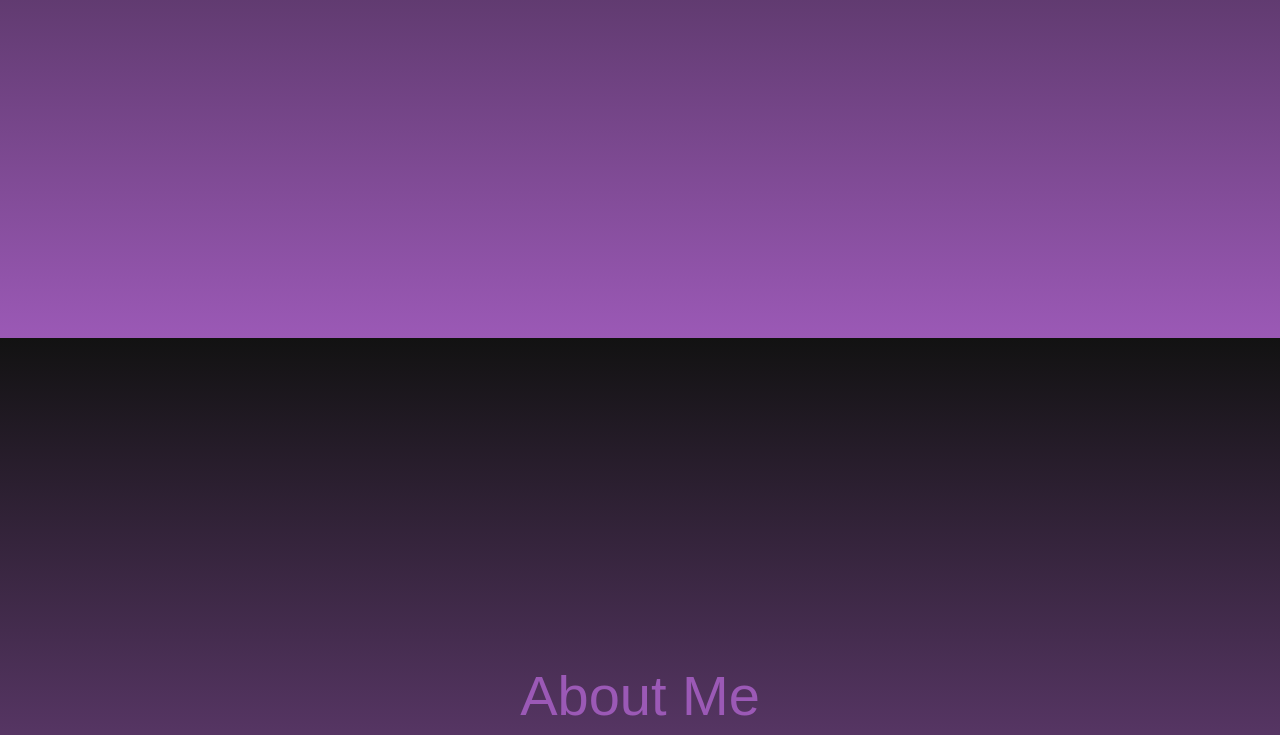
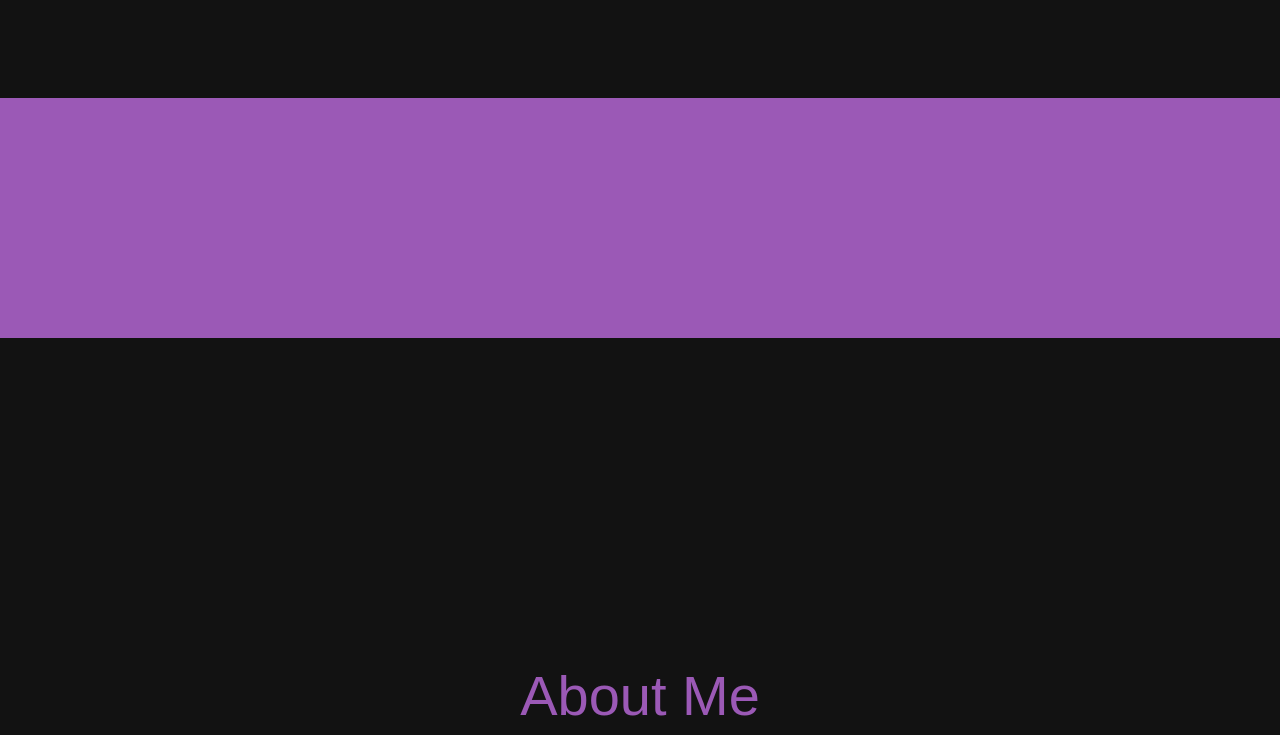
Before and after one commit to OveFrode/Portfolio, a plain HTML site: page index.html in a window 1280 px wide. Shown: the part 462-1197 px from the top of the page. Drawn offline with nearby package versions, Linux system fonts and the light colour scheme.

Commit message:
Update styles.css

```diff
--- a/css/styles.css
+++ b/css/styles.css
@@ -9,7 +9,7 @@
 /* Make each section fill the viewport height */
 .full-height-section {
     height: 100vh;
-    background: linear-gradient(to bottom, #121212, #9b59b6);
+    background: linear-gradient(to bottom, #121212 70%, #9b59b6 30%);
     color: #121212;
 }
 
```
